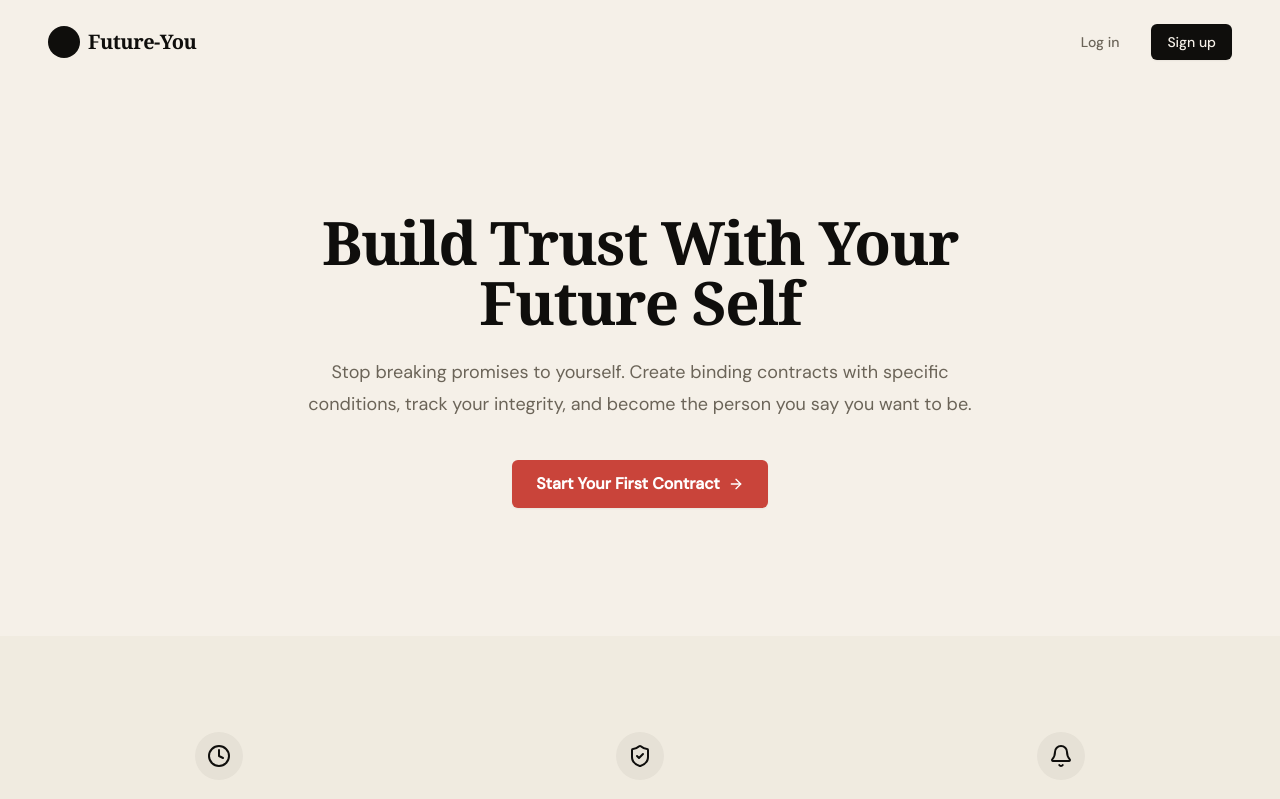
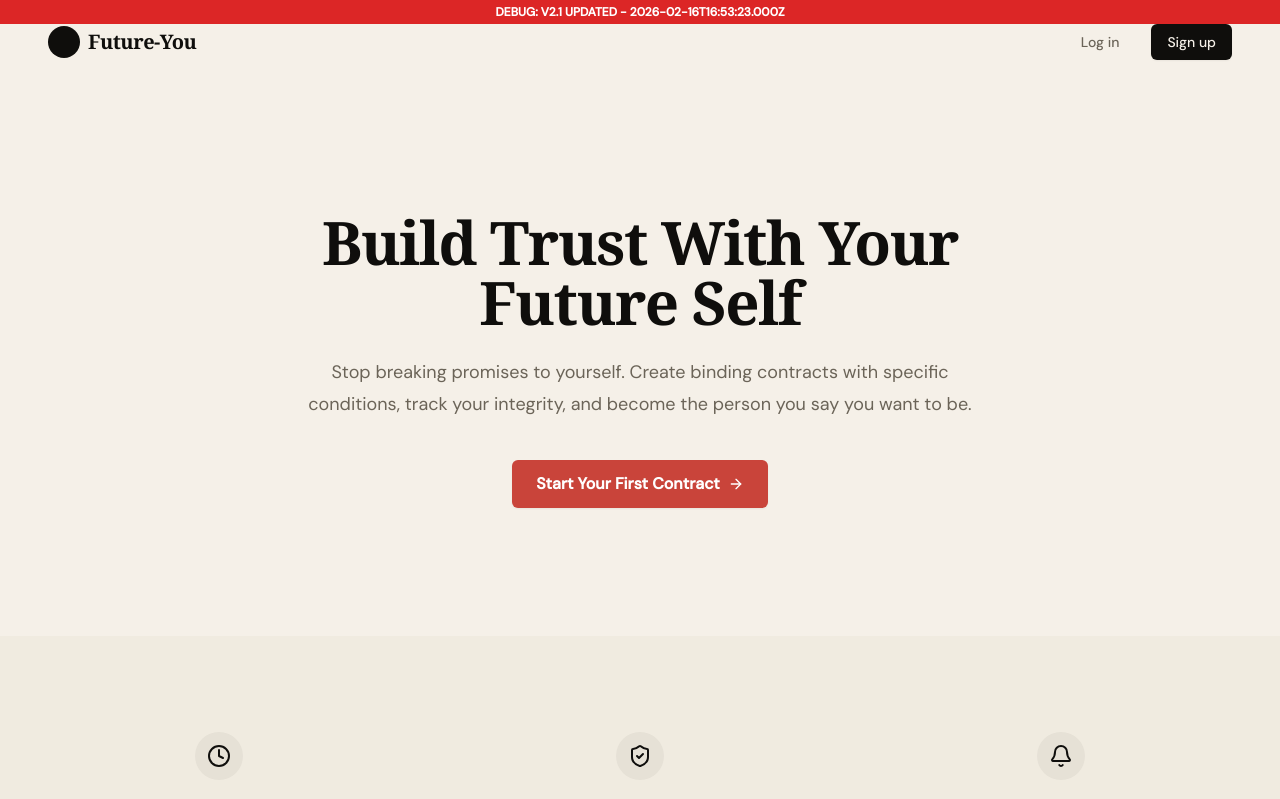
Before and after one commit to SujalPhapale95/Future-You, a Next.js app: page / in a window 1280 px wide. Shown: the top 799 px of the page. Built offline with nearby package versions, Linux system fonts and the light colour scheme.

Commit message:
Add debug banner to layout

```diff
--- a/src/app/layout.tsx
+++ b/src/app/layout.tsx
@@ -29,6 +29,9 @@ export default function RootLayout({
       <body
         className={`${geistSans.variable} ${geistMono.variable} antialiased`}
       >
+        <div className="fixed top-0 left-0 w-full bg-red-600 text-white text-center text-xs font-bold py-1 z-[9999]">
+          DEBUG: V2.1 UPDATED - {new Date().toISOString()}
+        </div>
         {children}
       </body>
     </html>
```
